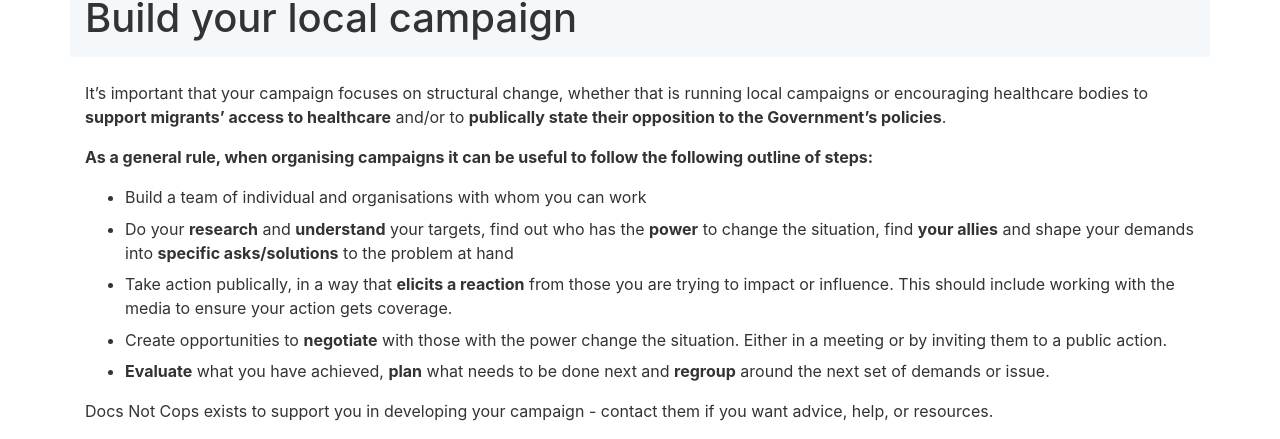
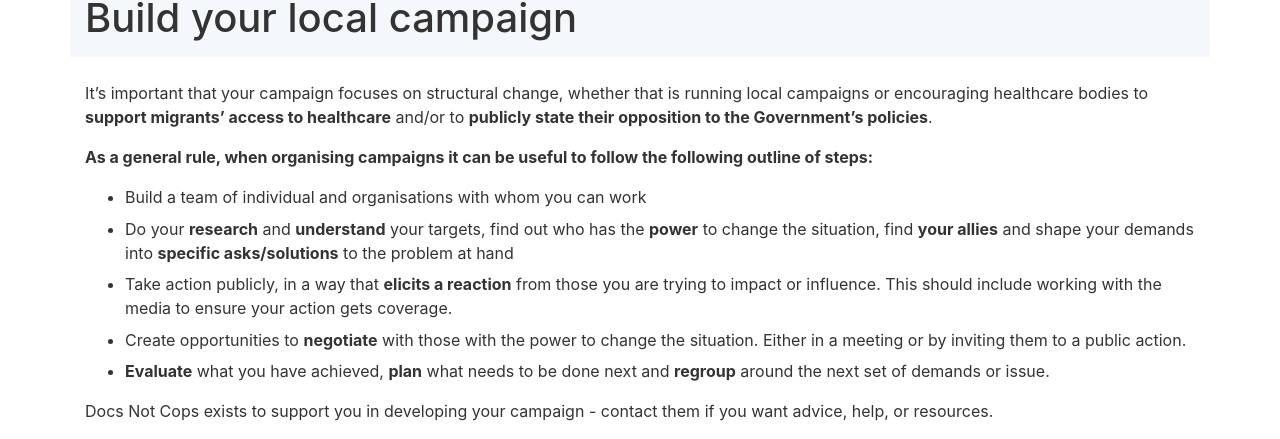
Before and after one commit to patientsnotpassports/patientsnotpassports.github.io, a Jekyll site: the page built from campaign/build-your-local-campaign.md, in a window 1280 px wide. Shown: the part 307-746 px from the top of the page. Built offline with Jekyll 4.4.1, drawn with Linux system fonts in a browser that asks for light colours.

Commit message:
Update build-your-local-campaign.md

```diff
--- a/campaign/build-your-local-campaign.md
+++ b/campaign/build-your-local-campaign.md
@@ -4,14 +4,14 @@ layout: page
 ordinal: 3
 ---
 
-It's important that your campaign focuses on structural change, whether that is running local campaigns or encouraging healthcare bodies to **support migrants' access to healthcare** and/or to **publically state their opposition to the Government's policies**.
+It's important that your campaign focuses on structural change, whether that is running local campaigns or encouraging healthcare bodies to **support migrants' access to healthcare** and/or to **publicly state their opposition to the Government's policies**.
 
 **As a general rule, when organising campaigns it can be useful to follow the following outline of steps:**
 
  * Build a team of individual and organisations with whom you can work
  * Do your **research** and **understand** your targets, find out who has the **power** to change the situation, find **your allies** and shape your demands into **specific asks/solutions** to the problem at hand
- * Take action publically, in a way that **elicits a reaction** from those you are trying to impact or influence. This should include working with the media to ensure your action gets coverage.
- * Create opportunities to **negotiate** with those with the power change the situation. Either in a meeting or by inviting them to a public action.
+ * Take action publicly, in a way that **elicits a reaction** from those you are trying to impact or influence. This should include working with the media to ensure your action gets coverage.
+ * Create opportunities to **negotiate** with those with the power to change the situation. Either in a meeting or by inviting them to a public action.
  * **Evaluate** what you have achieved, **plan** what needs to be done next and **regroup** around the next set of demands or issue.
 
 Docs Not Cops exists to support you in developing your campaign - contact them if you want advice, help, or resources.
```
